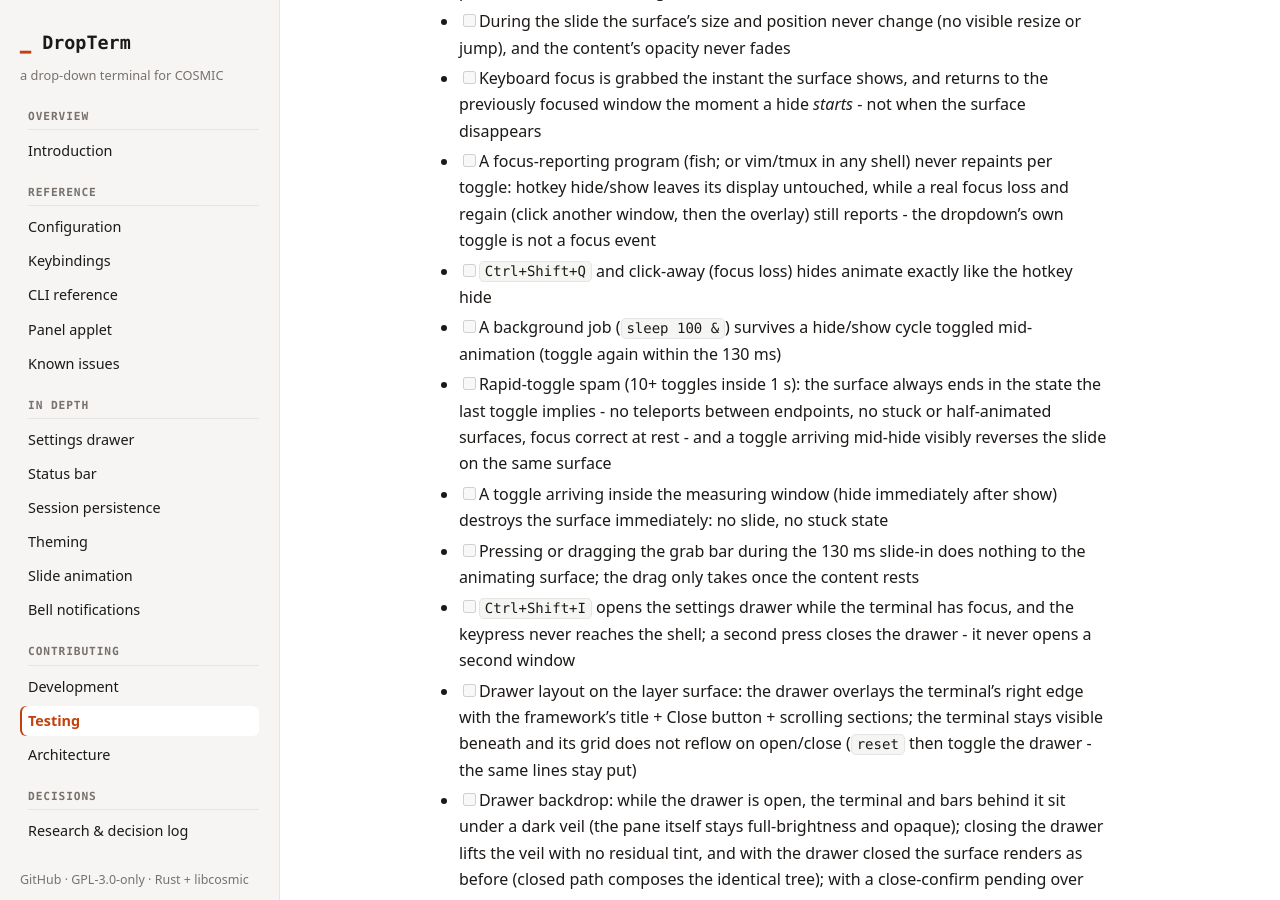
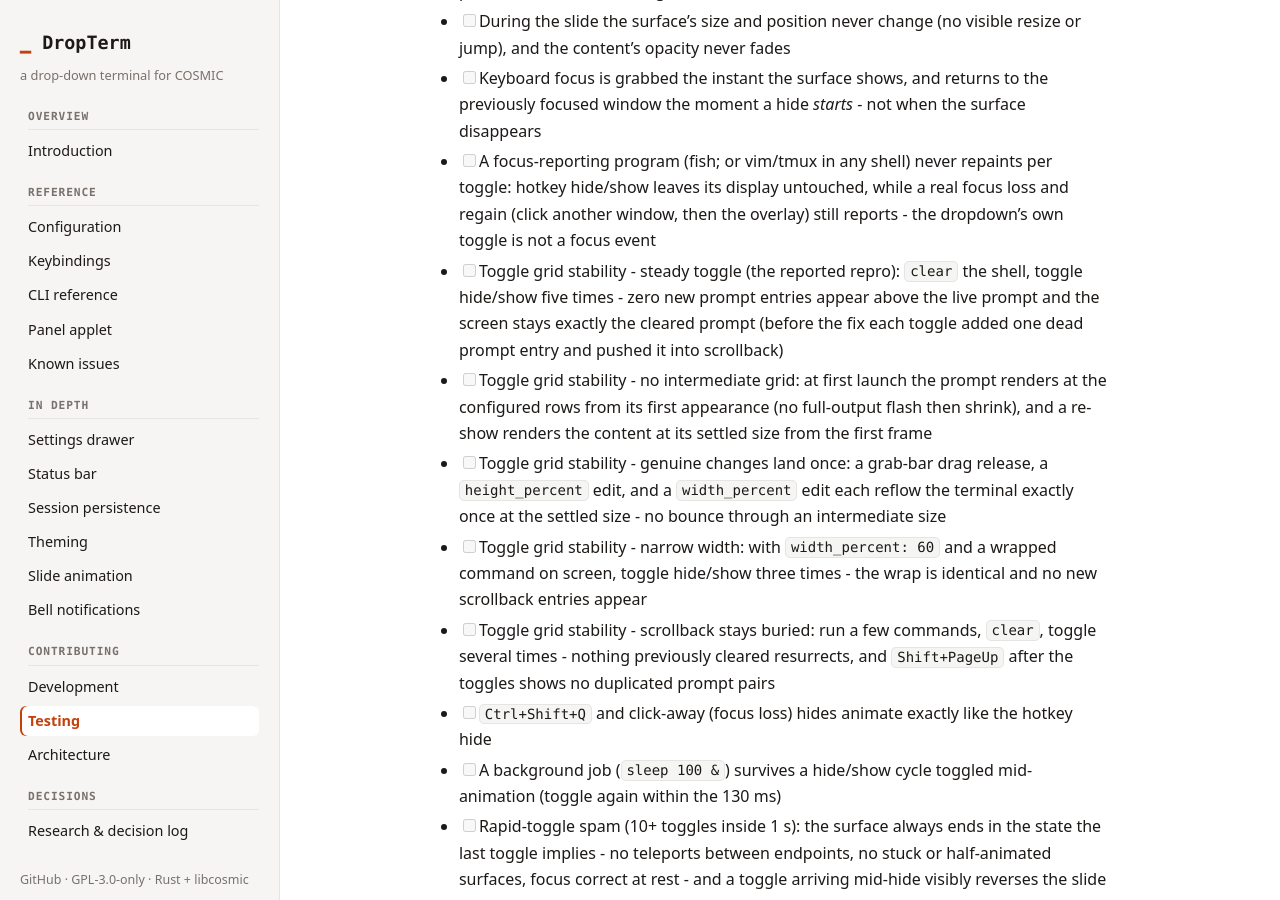
Before and after one commit to l1br3-io/cosmic-ext-dropterm, a Jekyll site: the page built from docs/testing.md, in a window 1280 px wide and 900 px high, scrolled down 16496 px. Built offline with Jekyll 4.4.1, drawn with Linux system fonts in a browser that asks for light colours; our own code applies the rules of GitHub Pages for plain Markdown files.

Commit message:
docs: the toggle grid stability manual-pass rows
Five checklist rows covering the fix's hardware halves: the
reported repro (clear + toggle x5 adds no prompt entries), no
intermediate grid at first launch or re-show, genuine geometry
changes landing one reflow, narrow-width wrap stability, and
scrollback staying buried.

```diff
--- a/docs/testing.md
+++ b/docs/testing.md
@@ -137,6 +137,11 @@ How DropTerm is verified: headless unit tests for everything that needs no compo
 - [ ] During the slide the surface's size and position never change (no visible resize or jump), and the content's opacity never fades
 - [ ] Keyboard focus is grabbed the instant the surface shows, and returns to the previously focused window the moment a hide *starts* - not when the surface disappears
 - [ ] A focus-reporting program (fish; or vim/tmux in any shell) never repaints per toggle: hotkey hide/show leaves its display untouched, while a real focus loss and regain (click another window, then the overlay) still reports - the dropdown's own toggle is not a focus event
+- [ ] Toggle grid stability - steady toggle (the reported repro): `clear` the shell, toggle hide/show five times - zero new prompt entries appear above the live prompt and the screen stays exactly the cleared prompt (before the fix each toggle added one dead prompt entry and pushed it into scrollback)
+- [ ] Toggle grid stability - no intermediate grid: at first launch the prompt renders at the configured rows from its first appearance (no full-output flash then shrink), and a re-show renders the content at its settled size from the first frame
+- [ ] Toggle grid stability - genuine changes land once: a grab-bar drag release, a `height_percent` edit, and a `width_percent` edit each reflow the terminal exactly once at the settled size - no bounce through an intermediate size
+- [ ] Toggle grid stability - narrow width: with `width_percent: 60` and a wrapped command on screen, toggle hide/show three times - the wrap is identical and no new scrollback entries appear
+- [ ] Toggle grid stability - scrollback stays buried: run a few commands, `clear`, toggle several times - nothing previously cleared resurrects, and `Shift+PageUp` after the toggles shows no duplicated prompt pairs
 - [ ] `Ctrl+Shift+Q` and click-away (focus loss) hides animate exactly like the hotkey hide
 - [ ] A background job (`sleep 100 &`) survives a hide/show cycle toggled mid-animation (toggle again within the 130 ms)
 - [ ] Rapid-toggle spam (10+ toggles inside 1 s): the surface always ends in the state the last toggle implies - no teleports between endpoints, no stuck or half-animated surfaces, focus correct at rest - and a toggle arriving mid-hide visibly reverses the slide on the same surface
```
